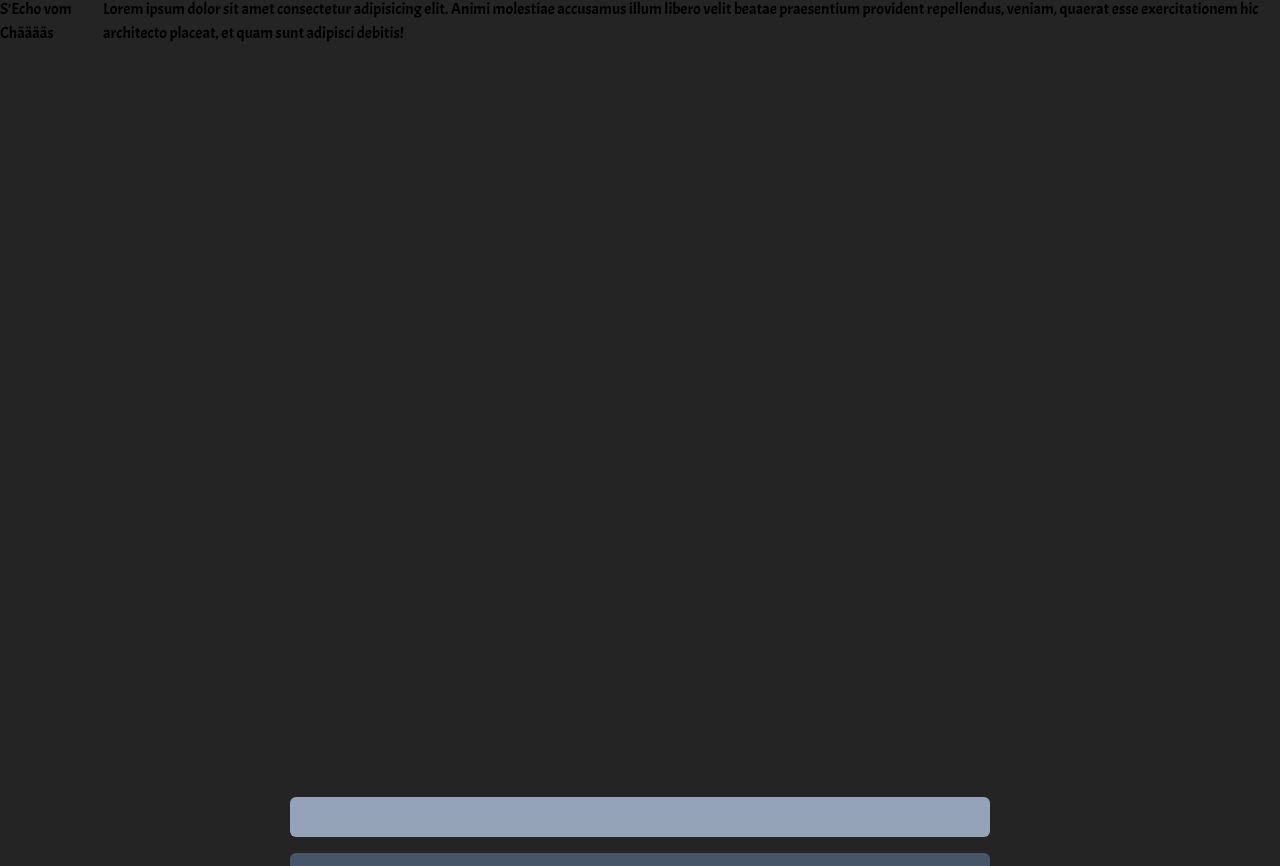
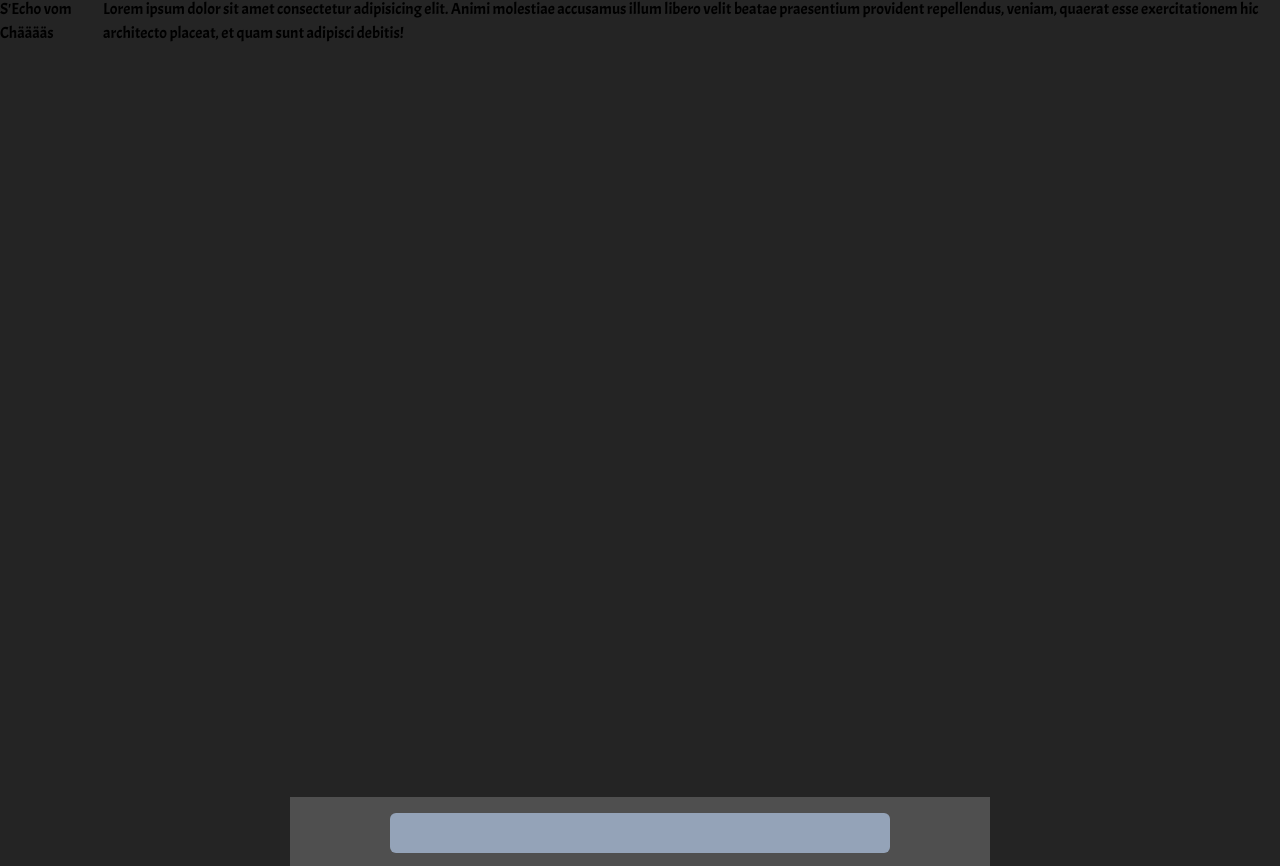
Before and after one commit to FlurinBruehwiler/AstroTest, an Astro site: page / in a window 1280 px wide. Shown: the part 59-925 px from the top of the page. Built offline with nearby package versions, Linux system fonts and the light colour scheme; Astro itself is replaced by a stand-in of ours; grey boxes are pictures that could not be loaded.

Commit message:
css stuff

```diff
--- a/src/components/Search.tsx
+++ b/src/components/Search.tsx
@@ -37,15 +37,17 @@ export default () => {
   };
 
   return (
-    <div className="w-[700px]">
+    <div className="w-[700px] bg-cc-100">
+      <div className="flex justify-center w-full self-center my-4">
         <input
           autoFocus
           type="search"
           value={searchText}
           onChange={handleChange}
           onKeyDown={handleInputKeyPress}
-        className="w-full h-10 bg-slate-400 rounded-md p-3 hover:outline-none outline-none"
+          className="w-[500px] h-10 bg-slate-400 rounded-md p-3 hover:outline-none outline-none"
         />
+      </div>
       <div>
         {searchResults.map((x, i) => (
           <div key={x.title}>
```
Lines whose indentation alone changed are shown as unchanged.
